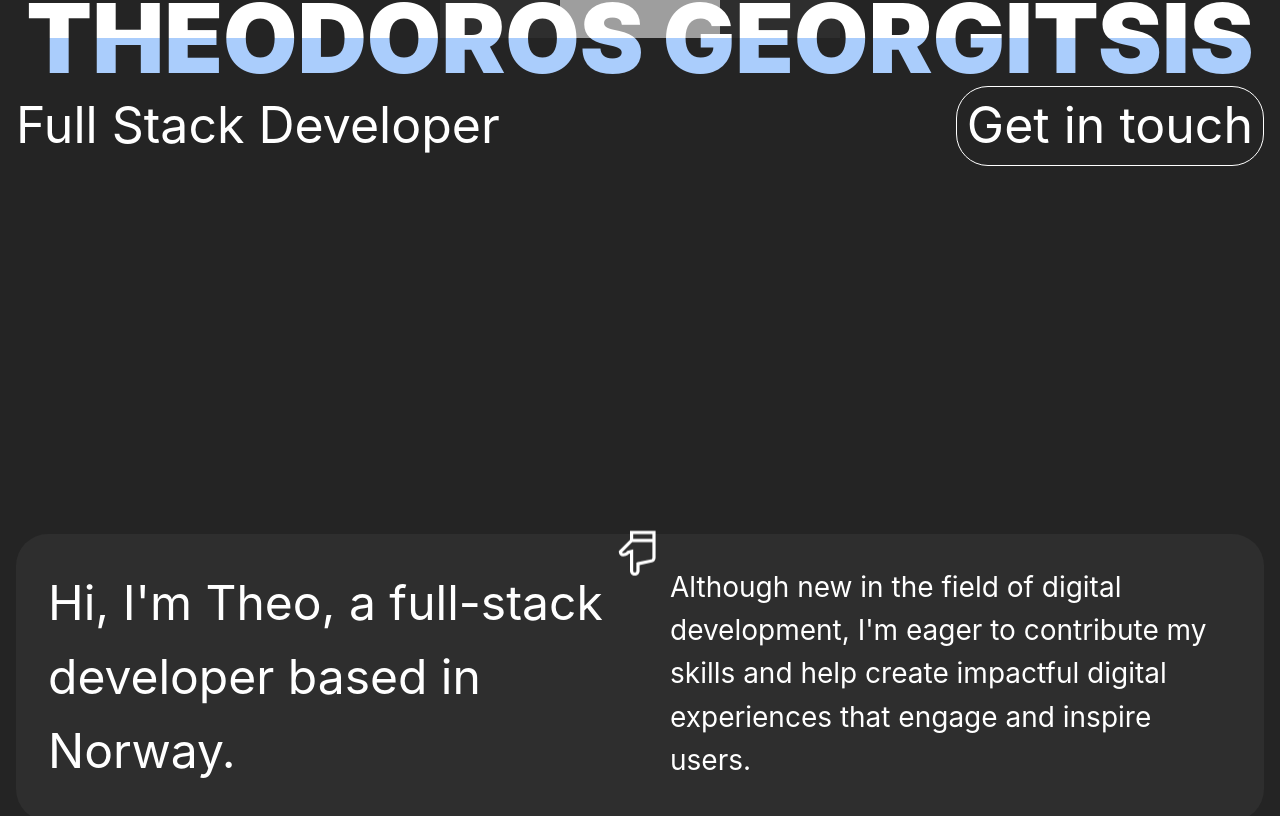
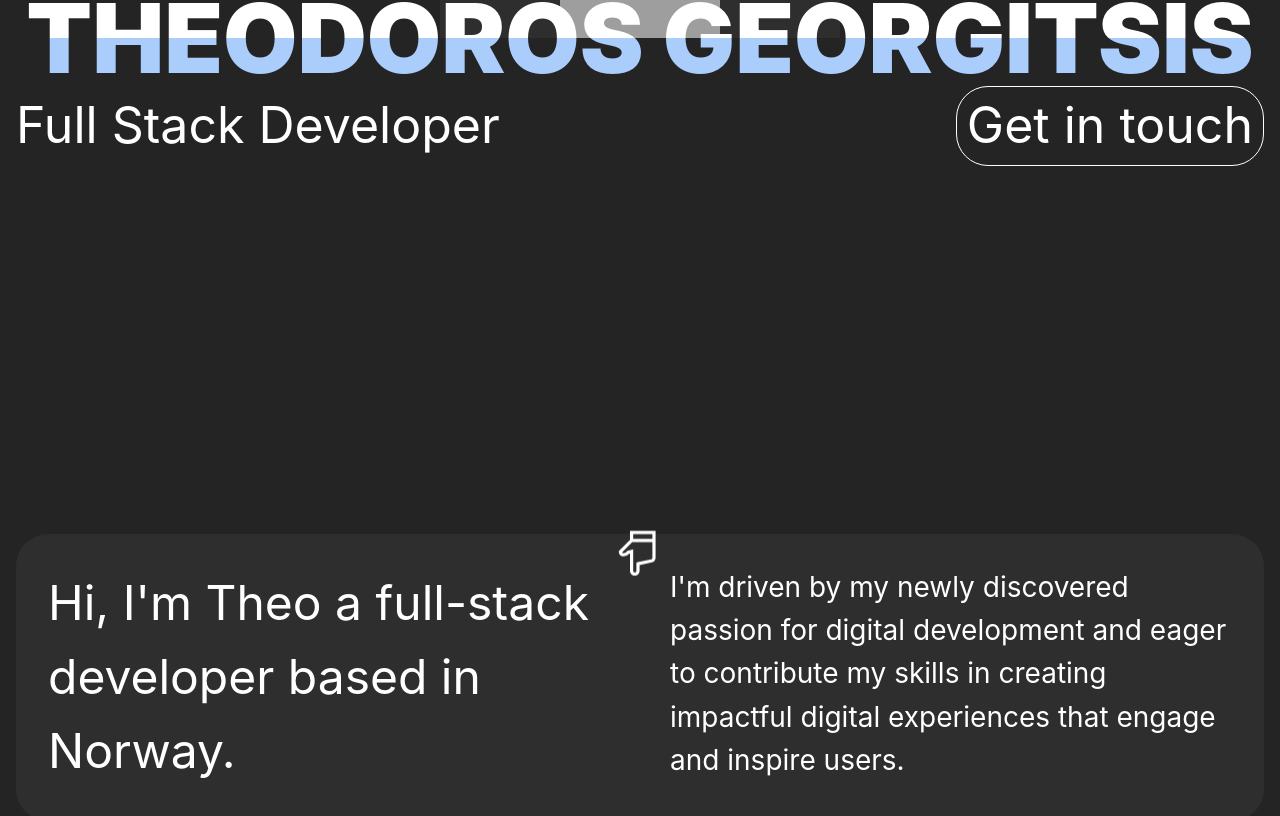
Before and after one commit to Georgitsis/My-Portfolio, a React (Vite) app: page / in a window 1280 px wide. Shown: the part 198-1014 px from the top of the page. Built offline with nearby package versions, Linux system fonts and the light colour scheme; grey boxes are pictures that could not be loaded.

Commit message:
animates text

```diff
--- a/src/Components/Introduction/Introduction.module.css
+++ b/src/Components/Introduction/Introduction.module.css
@@ -6,3 +6,20 @@
 .FadeInTransition {
   opacity: 1;
 }
+
+@keyframes fadeInTranslate {
+  0% {
+    opacity: 0;
+  }
+  100% {
+    opacity: 1;
+  }
+}
+.fadeIn {
+  animation: fadeInTranslate 0.25s linear forwards;
+}
+
+.fadeInSlow {
+  animation: fadeInTranslate 0.75s linear forwards;
+  animation-delay: 0.75s;
+}
--- a/src/Components/Introduction/Introduction.tsx
+++ b/src/Components/Introduction/Introduction.tsx
@@ -1,5 +1,5 @@
 import { useRef, useEffect, useState } from "react";
-import { Group, Text } from "@mantine/core";
+import { Group, Text, Transition } from "@mantine/core";
 import { useViewportSize } from "@mantine/hooks";
 import classes from "./Introduction.module.css";
 
@@ -7,6 +7,20 @@ export default function Introduction() {
   const { height, width } = useViewportSize();
   const componentRef = useRef<HTMLDivElement | null>(null);
   const [fadeIn, setFadeIn] = useState<boolean>(false);
+  const [fadeInSecondText, setFadeInSecondText] = useState<boolean>(false);
+  const entireFirstTextToDisplayRef = useRef<string[]>([
+    "Hi, ",
+    "I'm ",
+    "Theo ",
+    "a ",
+    "full-",
+    "stack ",
+    "developer ",
+    "based ",
+    "in ",
+    "Norway.",
+  ]);
+  const [animatedSpans, setAnimatedSpans] = useState<string[]>([]);
 
   useEffect(() => {
     if (componentRef.current) {
@@ -14,6 +28,21 @@ export default function Introduction() {
       if (rect.y / height < 0.75) setFadeIn(true);
     }
   });
+
+  useEffect(() => {
+    if (fadeIn) {
+      setTimeout(() => {
+        if (entireFirstTextToDisplayRef.current.length > 0) {
+          const stringToAdd = entireFirstTextToDisplayRef.current.shift()!;
+          setAnimatedSpans([...animatedSpans, stringToAdd]);
+          if (animatedSpans.length === 9) {
+            setFadeInSecondText(true);
+          }
+        }
+      }, 250);
+    }
+  }, [fadeIn, animatedSpans]);
+
   return (
     <Group
       ref={componentRef}
@@ -32,12 +61,22 @@ export default function Introduction() {
         borderRadius: "var(--mantine-radius-xl)",
       }}>
       <Text style={{ alignSelf: "flex-start", fontSize: "3em" }}>
-        Hi, I'm Theo, a full-stack developer based in Norway.
+        {animatedSpans.map((spanText, index) => (
+          <span
+            key={index}
+            className={`${
+              index === animatedSpans.length - 1 ? classes.fadeIn : ""
+            }`}>
+            {spanText}
+          </span>
+        ))}
       </Text>
-      <Text style={{ alignSelf: "flex-start", fontSize: "1.75em" }}>
-        Although new in the field of digital development, I'm eager to
-        contribute my skills and help create impactful digital experiences that
-        engage and inspire users.
+      <Text
+        className={fadeInSecondText ? classes.fadeInSlow : ""}
+        style={{ alignSelf: "flex-start", fontSize: "1.75em", opacity: "0" }}>
+        I'm driven by my newly discovered passion for digital development and
+        eager to contribute my skills in creating impactful digital experiences
+        that engage and inspire users.
       </Text>
     </Group>
   );
```
